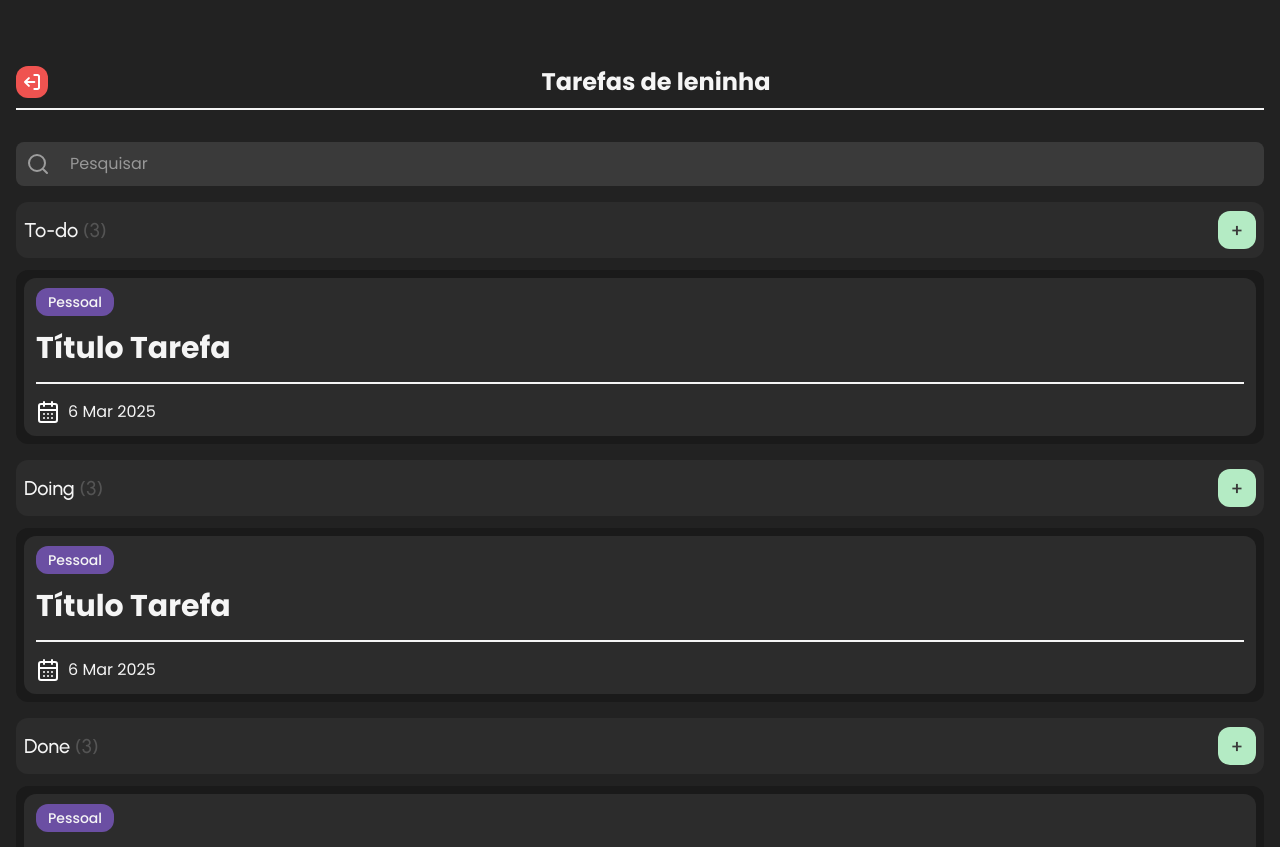
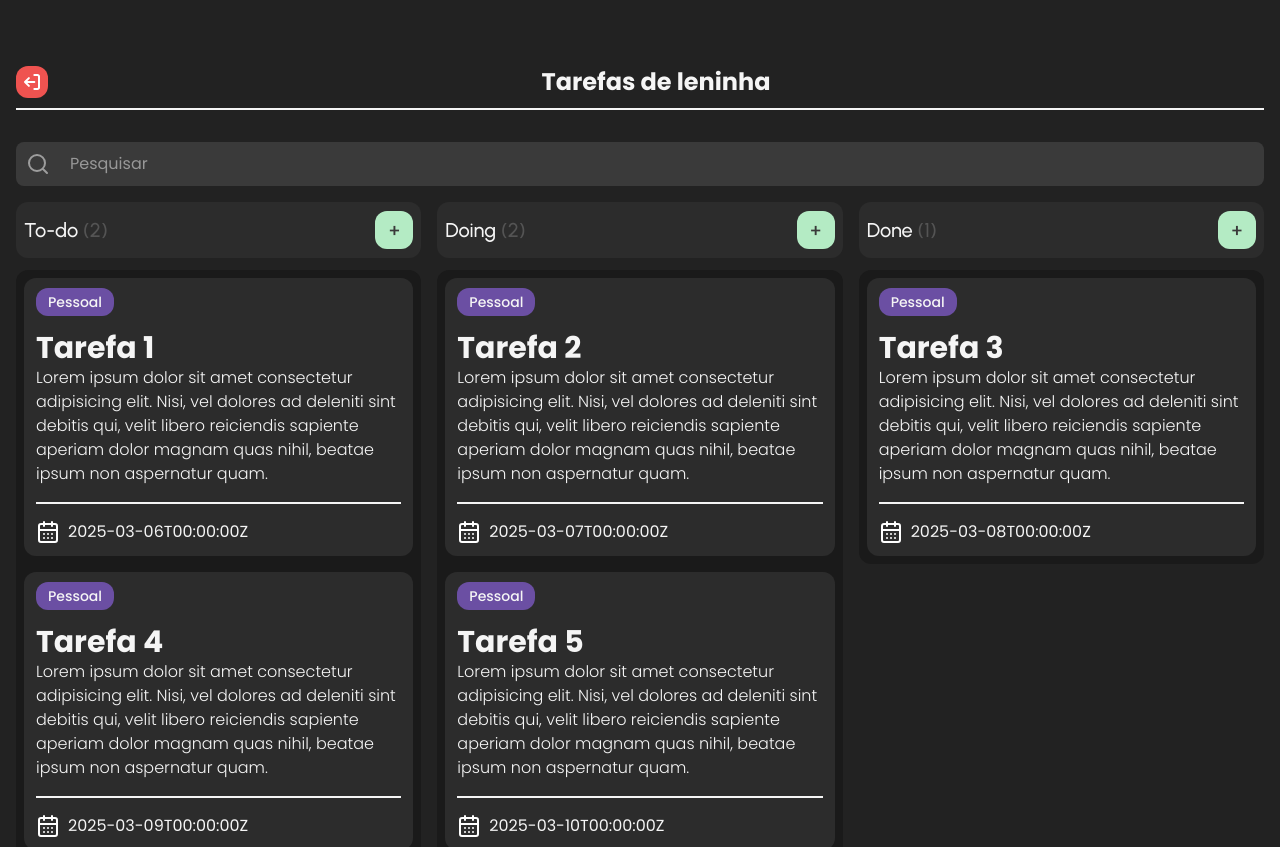
Before and after one commit to TIHeitorDS/kanban, a Next.js app: page / in a window 1280 px wide. Shown: the top 847 px of the page. Built offline with nearby package versions, Linux system fonts and the light colour scheme.

Commit message:
feat: implement drag-and-drop functionality for task management with DnD Kit

```diff
--- a/src/app/page.tsx
+++ b/src/app/page.tsx
@@ -6,8 +6,60 @@ import Link from "next/link";
 import { useState } from "react";
 import CreateTask from "@/components/CreateTask";
 import EditTask from "@/components/EditTask";
+import TaskCard from "@/components/TaskCard";
+import { Task } from "@/utils/definitions";
+import { DndContext, DragEndEvent } from "@dnd-kit/core";
+
+const columns = [
+  {
+    id: "todos",
+    title: "To-do",
+  },
+  {
+    id: "doing",
+    title: "Doing",
+  },
+  {
+    id: "done",
+    title: "Done",
+  },
+];
+
+const initialTasks: Task[] = [
+  {
+    id: "1",
+    status: "todos",
+    title: "Tarefa 1",
+    createdAt: "2025-03-06T00:00:00Z",
+  },
+  {
+    id: "2",
+    status: "doing",
+    title: "Tarefa 2",
+    createdAt: "2025-03-07T00:00:00Z",
+  },
+  {
+    id: "3",
+    status: "done",
+    title: "Tarefa 3",
+    createdAt: "2025-03-08T00:00:00Z",
+  },
+  {
+    id: "4",
+    status: "todos",
+    title: "Tarefa 4",
+    createdAt: "2025-03-09T00:00:00Z",
+  },
+  {
+    id: "5",
+    status: "doing",
+    title: "Tarefa 5",
+    createdAt: "2025-03-10T00:00:00Z",
+  },
+];
 
 export default function Home() {
+  const [tasks, setTasks] = useState(initialTasks);
   const [showDetail, setShowDetail] = useState(false);
   const [showCreate, setShowCreate] = useState(false);
   const [showEdit, setShowEdit] = useState(false);
@@ -22,7 +74,26 @@ export default function Home() {
 
   const onShowEdit = () => {
     setShowEdit(!showEdit);
-    setShowDetail(false);
+  };
+
+  const handleDragEnd = (event: DragEndEvent) => {
+    const { active, over } = event;
+
+    if (!over) return;
+
+    const taskId = active.id as string;
+    const newStatus = over.id as Task["status"];
+
+    setTasks((prevTasks) =>
+      prevTasks.map((task) =>
+        task.id === taskId
+          ? {
+              ...task,
+              status: newStatus,
+            }
+          : task
+      )
+    );
   };
 
   return (
@@ -52,23 +123,29 @@ export default function Home() {
             />
           </div>
 
-          <Section
-            title="To-do"
-            onShowDetail={onShowDetail}
-            onShowCreate={onShowCreate}
-          />
-
-          <Section
-            title="Doing"
-            onShowDetail={onShowDetail}
-            onShowCreate={onShowCreate}
-          />
-
-          <Section
-            title="Done"
-            onShowDetail={onShowDetail}
-            onShowCreate={onShowCreate}
-          />
+          <div className="flex flex-col lg:flex-row lg:gap-4">
+            <DndContext onDragEnd={handleDragEnd}>
+              {columns.map((column) => (
+                <Section
+                  key={column.id}
+                  title={column.title}
+                  id={column.id}
+                  onShowCreate={onShowCreate}
+                >
+                  {tasks
+                    .filter((task) => task.status === column.id)
+                    .map((task, key) => (
+                      <TaskCard
+                        key={key}
+                        id={task.id}
+                        title={task.title}
+                        createdAt={task.createdAt}
+                      />
+                    ))}
+                </Section>
+              ))}
+            </DndContext>
+          </div>
         </div>
 
         {showDetail ||
--- a/src/components/Section.tsx
+++ b/src/components/Section.tsx
@@ -1,19 +1,29 @@
-import TaskCard from "./TaskCard";
+import { useDroppable } from "@dnd-kit/core";
+import React from "react";
 
 export default function Section({
+  id,
   title,
-  onShowDetail,
   onShowCreate,
+  children,
 }: {
+  id: string;
   title: string;
-  onShowDetail?: () => void;
   onShowCreate?: () => void;
+  children?: React.ReactNode;
 }) {
+  const { setNodeRef } = useDroppable({
+    id,
+  });
+
   return (
-    <section className=" mt-4">
+    <section className="mt-4 lg:w-1/2">
       <div className="bg-dark font-medium px-2 h-14 flex items-center justify-between rounded-[12px]">
         <p className="font-urbanist text-xl">
-          {title} <span className="text-white/20">(3)</span>
+          {title}{" "}
+          <span className="text-white/20">
+            ({React.Children.count(children)})
+          </span>
         </p>
 
         <button
@@ -25,8 +35,8 @@ export default function Section({
       </div>
 
       <div className="h-fit mt-3 bg-third p-2 rounded-[12px]">
-        <div onClick={onShowDetail}>
-          <TaskCard />
+        <div ref={setNodeRef} className="space-y-4">
+          {children}
         </div>
       </div>
     </section>
--- a/src/components/TaskCard.tsx
+++ b/src/components/TaskCard.tsx
@@ -1,17 +1,43 @@
 import Category from "./Category";
+import { useDraggable } from "@dnd-kit/core";
 
-export default function TaskCard() {
+export default function TaskCard({
+  id,
+  title,
+  createdAt,
+}: {
+  id: string;
+  title: string;
+  createdAt: string;
+}) {
+  const { attributes, listeners, setNodeRef } = useDraggable({
+    id,
+  });
   return (
-    <div className="bg-dark rounded-[12px] p-3">
+    <div
+      ref={setNodeRef}
+      className="bg-dark rounded-[12px] p-3 hover:cursor-move"
+      {...attributes}
+      {...listeners}
+    >
       <Category />
 
       <div className="divide-y-2 divide-white space-y-4">
-        <p className="font-bold text-3xl py-4">Título Tarefa</p>
+        <div className="py-4">
+          <p className="font-bold text-3xl">{title}</p>
+
+          <p className="font-light">
+            Lorem ipsum dolor sit amet consectetur adipisicing elit. Nisi, vel
+            dolores ad deleniti sint debitis qui, velit libero reiciendis
+            sapiente aperiam dolor magnam quas nihil, beatae ipsum non
+            aspernatur quam.
+          </p>
+        </div>
 
         <div className="flex items-center gap-2">
           <img src="/calendar-days.svg" alt="" />
 
-          <p>6 Mar 2025</p>
+          <p>{createdAt}</p>
         </div>
       </div>
     </div>
--- /dev/null
+++ b/src/utils/definitions.ts
@@ -0,0 +1,6 @@
+export interface Task {
+  id: string;
+  status: "todos" | "doing" | "done";
+  title: string;
+  createdAt: string;
+}
```
Also changed, not shown: package.json (+7 -6 lines), 1 other file (tests, documents, lock files or other folders).
